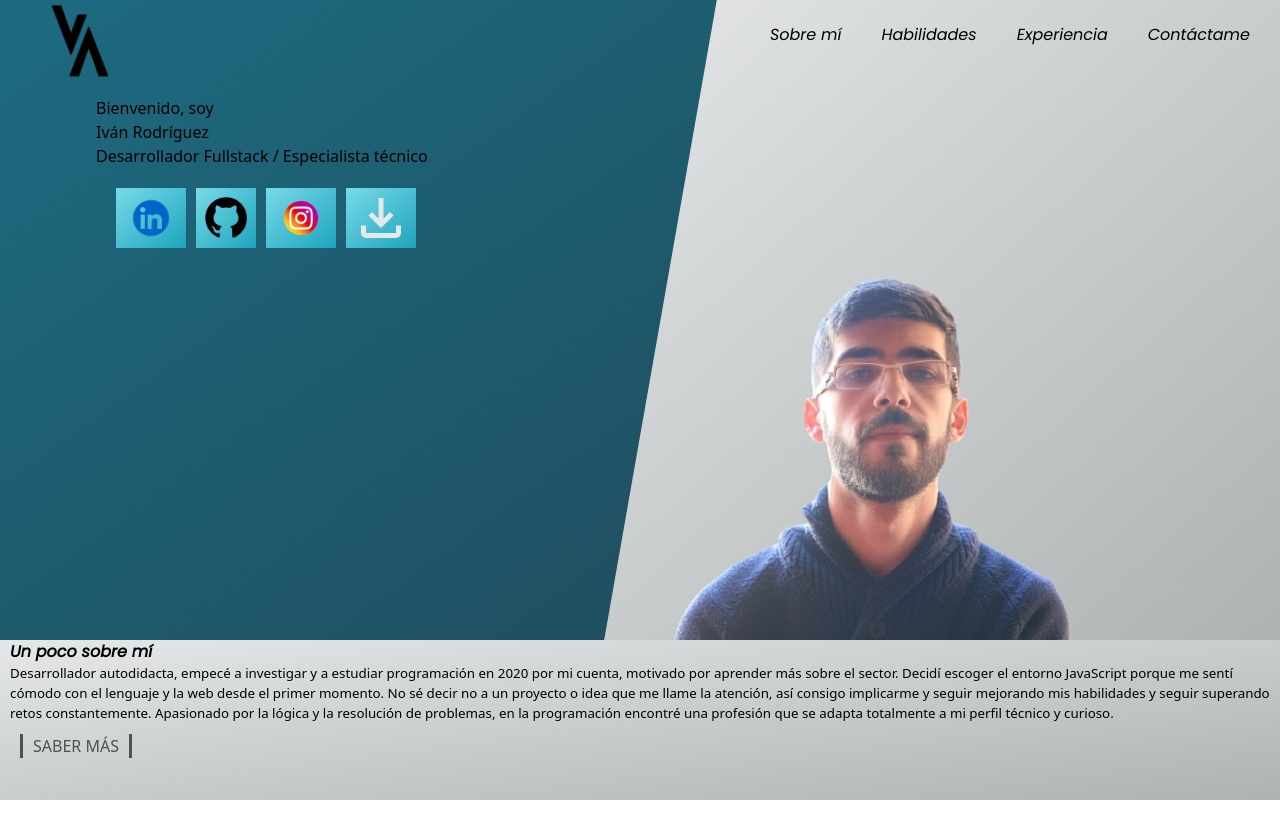
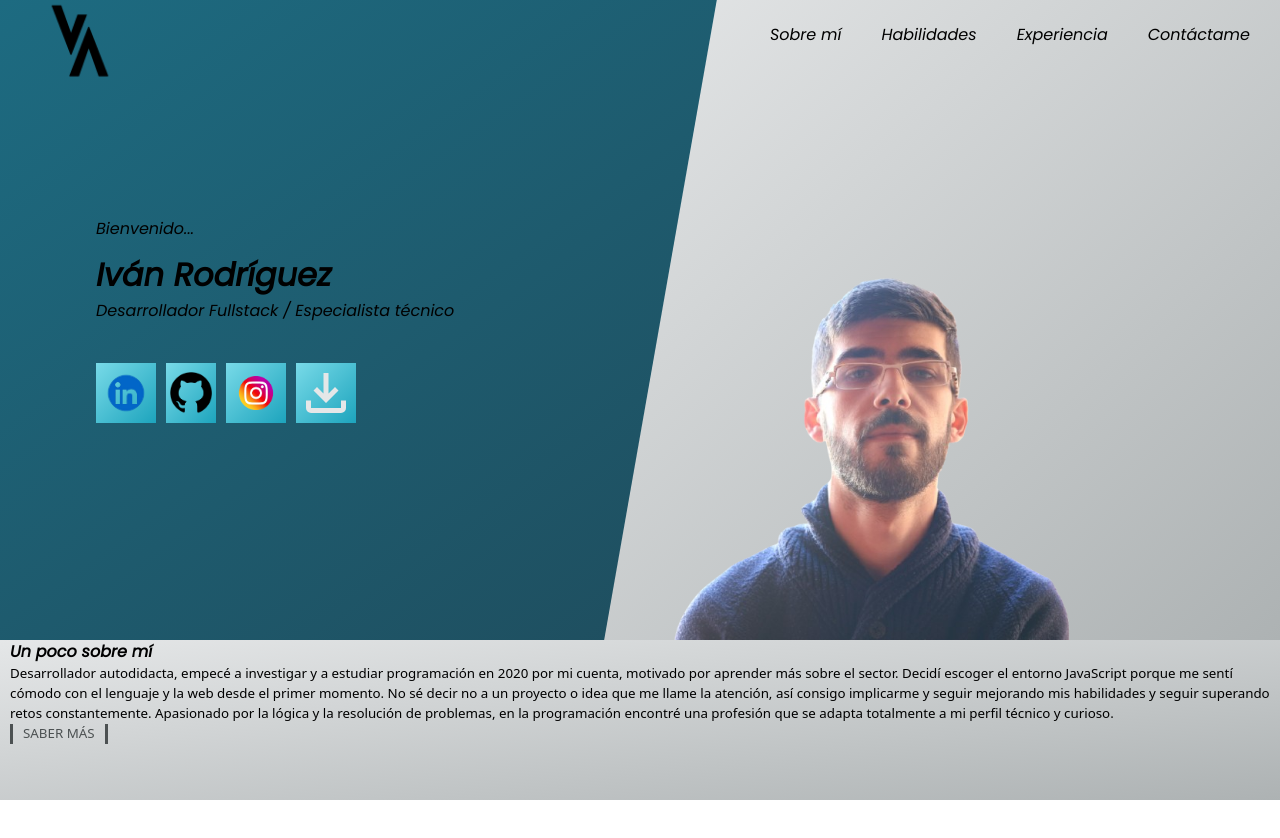
Before and after one commit to IvanRdADevelopments/portfolio, a Next.js app: page / in a window 1280 px wide. Shown: the top 838 px of the page. Built offline with nearby package versions, Linux system fonts and the light colour scheme.

Commit message:
Fixed modal issue and styled some hero section content.

```diff
--- /dev/null
+++ b/src/components/LanguageModal.tsx
@@ -0,0 +1,17 @@
+import ReactDOM from 'react-dom';
+
+export default function LanguageModal({ isOpen, onClose, handleDownload }) {
+  if (!isOpen) return null;
+
+  return ReactDOM.createPortal(
+    <div className="modal-overlay">
+      <div className="modal-content">
+        <h2>Elige tu idioma</h2>
+        <button className="modal-btn" onClick={() => handleDownload('es')}>Español</button>
+        <button className="modal-btn" onClick={() => handleDownload('en')}>Inglés</button>
+        <button className="modal-btn" onClick={onClose}>Cancelar</button>
+      </div>
+    </div>,
+    document.body
+  );
+}
--- a/src/components/LeftHeroBox.tsx
+++ b/src/components/LeftHeroBox.tsx
@@ -2,10 +2,10 @@ import SocialLogoBox from "./SocialLogosBox";
 
 export default function LeftHeroBox() {
   return (
-    <div className="w-[100%] h-[80%] bg-gradient-to-br from-jellyBean-700 to-jellyBean-900 p-24">
-      <h4>Bienvenido, soy</h4>
-      <h1>Iván Rodríguez</h1>
-      <h3>Desarrollador Fullstack / Especialista técnico</h3>
+    <div className="w-[100%] h-[80%] bg-gradient-to-br from-jellyBean-700 to-jellyBean-900 p-24 flex flex-col justify-center items-start">
+      <h4 className="hero-section-welcome">Bienvenido...</h4>
+      <h1 className="hero-section-title">Iván Rodríguez</h1>
+      <h3 className="hero-section-subtitle">Desarrollador Fullstack / Especialista técnico</h3>
 
       <SocialLogoBox />
     </div>
--- a/src/components/SocialLogosBox.tsx
+++ b/src/components/SocialLogosBox.tsx
@@ -3,6 +3,7 @@
 import { useState } from "react";
 import Image from "next/image";
 import "@/styles/LanguageModal.css";
+import LanguageModal from "./LanguageModal";
 
 export default function SocialLogoBox() {
   const [isModalOpen, setIsModalOpen] = useState<boolean>(false);
@@ -78,16 +79,11 @@ export default function SocialLogoBox() {
         </div>
       </div>
 
-      {isModalOpen && (
-        <div className="modal-overlay">
-          <div className="modal-content">
-            <h2>Elige tu idioma</h2>
-            <button onClick={() => handleDownload("es")}>Español</button>
-            <button onClick={() => handleDownload("en")}>Inglés</button>
-            <button onClick={() => setIsModalOpen(false)}>Cancelar</button>
-          </div>
-        </div>
-      )}
+      <LanguageModal
+        isOpen={isModalOpen}
+        onClose={() => setIsModalOpen(false)}
+        handleDownload={handleDownload}
+      />
     </>
   );
 }
--- a/src/styles/HeroSection.css
+++ b/src/styles/HeroSection.css
@@ -25,6 +25,7 @@
     background: linear-gradient(to bottom right, #e5e7e8, #adb2b3);
     box-sizing: border-box;
     font-size: smaller;
+    z-index: 1;
 }
 
 #about-me-subtitle {
@@ -49,11 +50,15 @@
     color: yellow;
     border-top: 3px solid #4c5152;
     border-bottom: 3px solid #4c5152;
+    border-left: none;
+    border-right: none;
+    scale: 1.05;
 }
 
 .main-big-pic {
     position: absolute;
     bottom: 0;
+    z-index: 3;
 }
 
 .social-media-box {
@@ -62,14 +67,34 @@
     gap: 10px;
     justify-content: start;
     align-items: center;
-    padding: 20px;
 }
 
 .logo-social-box {
     background: linear-gradient(to bottom right, #78dae8, #1da4bd);
-    padding: 5px;
     height: 60px;
     display: flex;
     justify-content: center;
     align-items: center;
+    margin-top: 40px;
+    cursor: pointer;
 }
+
+.hero-section-welcome {
+    font-family: "Poppinsita";
+    font-weight: 400;
+    margin-bottom: 10px;
+    font-size: medium;
+}
+
+.hero-section-title {
+    font-family: "Poppinsita";
+    font-weight: 700;
+    font-size: xx-large;
+}
+
+.hero-section-subtitle {
+    font-family: "Poppinsita";
+    font-weight: 500;
+    font-size: medium;
+
+}
--- a/src/styles/LanguageModal.css
+++ b/src/styles/LanguageModal.css
@@ -1,4 +1,5 @@
 .modal-overlay {
+    z-index: 500;
     position: fixed;
     top: 0;
     left: 0;
@@ -8,10 +9,10 @@
     display: flex;
     justify-content: center;
     align-items: center;
-    z-index: 1000;
   }
 
   .modal-content {
+    z-index: 501;
     background: white;
     padding: 2rem;
     border-radius: 8px;
@@ -19,7 +20,8 @@
     box-shadow: 0 5px 15px rgba(0, 0, 0, 0.3);
   }
 
-  button {
+  .modal-btn {
+    z-index: 501;
     margin: 10px;
     padding: 10px 20px;
     border: none;
@@ -30,14 +32,14 @@
     font-size: 16px;
   }
 
-  button:hover {
+  .modal-btn:hover {
     background-color: #005bb5;
   }
 
-  button:last-child {
+  .modal-btn:last-child {
     background-color: #ccc;
   }
 
-  button:last-child:hover {
+  .modal-btn:last-child:hover {
     background-color: #aaa;
   }
--- a/src/styles/Navbar.css
+++ b/src/styles/Navbar.css
@@ -11,6 +11,10 @@ nav{
     padding: 0 20px;
     gap: 4px;
     align-items: center;
+}
+
+.logo-box {
+    cursor: pointer;
 }
 
 .nav-logo{
```
